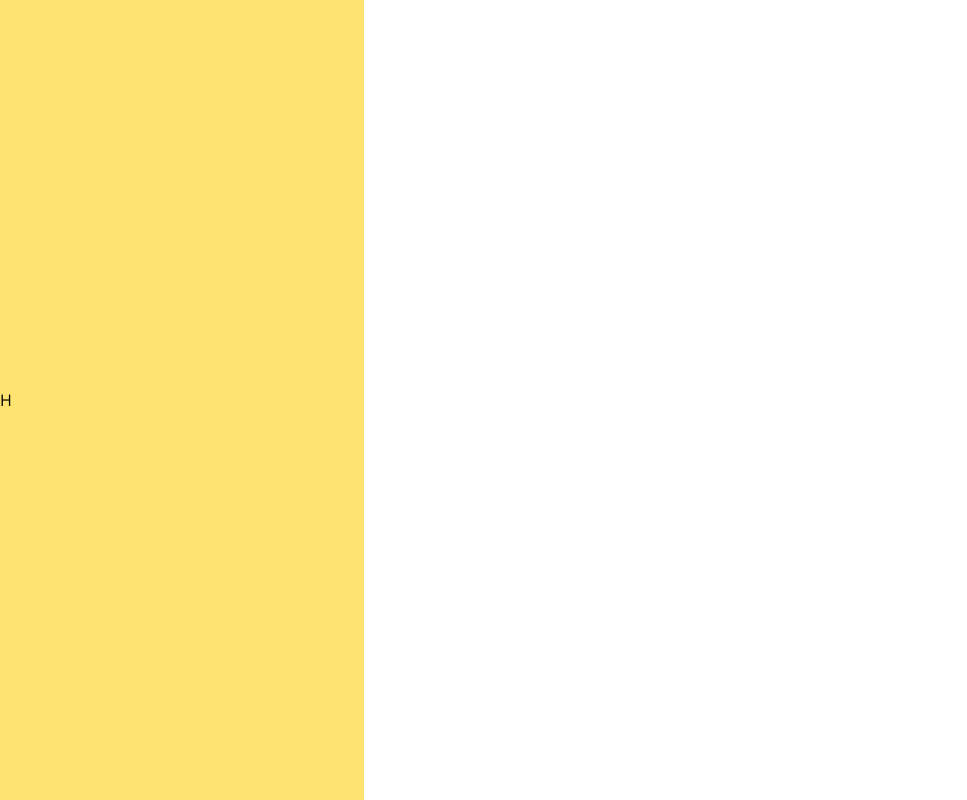
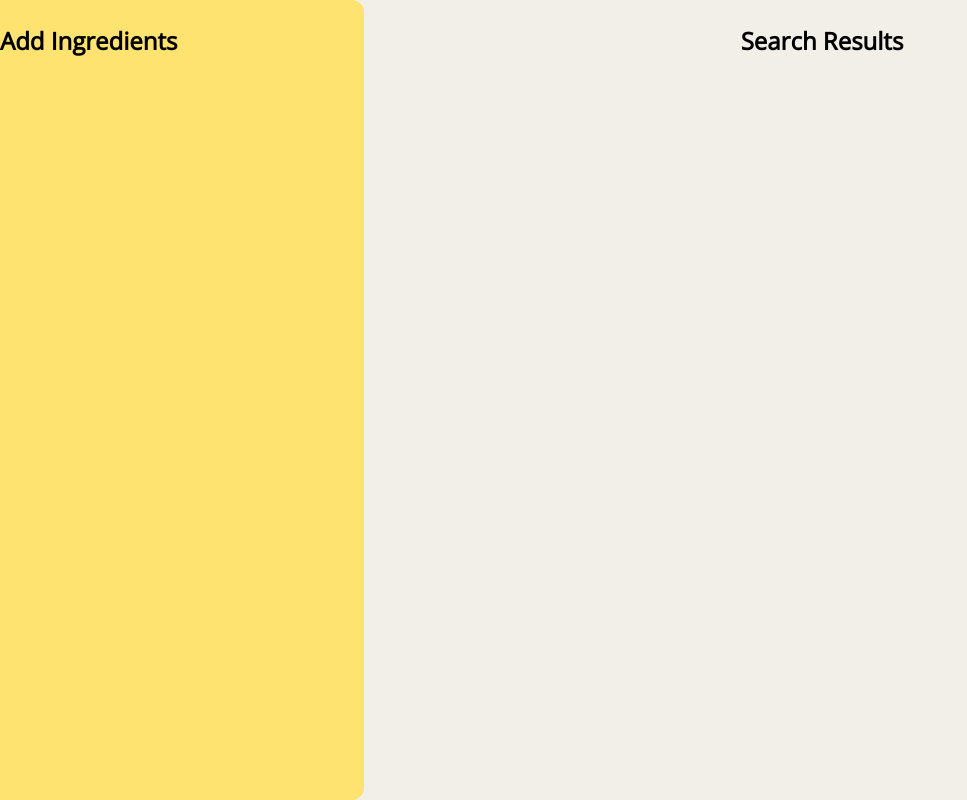
Before and after one commit to jskpaul/frigo, a React (Create React App) app in the folder frontend/: page / in a window 1280 px wide. Shown: the whole page, without its empty margins (0-967 px from the left). Built offline with nearby package versions, Linux system fonts and the light colour scheme.

Commit message:
main bar

```diff
--- a/frontend/src/App.jsx
+++ b/frontend/src/App.jsx
@@ -1,15 +1,14 @@
 import styled, { createGlobalStyle } from 'styled-components';
 
+import Main from './components/main/Main';
 import Sidebar from './components/Sidebar';
 
 export default function App() {
   return (
     <>
       <GlobalStyle />
-      <Sidebar/>
-      <StyledDiv>
-        H
-      </StyledDiv>
+      <Sidebar />
+      <Main />
     </>
   );
 }
@@ -18,13 +17,6 @@ const GlobalStyle = createGlobalStyle`
   body {
     margin: 0;
     font-family: 'Open Sans', sans-serif;
+    background: #f2efe9;
   }
 `;
-
-const StyledDiv = styled.div`
-  height: 100vh;
-  display: flex;
-  justify-content: center;
-  align-items: center;
-  position: absolute;
-`;
--- a/frontend/src/components/Sidebar.jsx
+++ b/frontend/src/components/Sidebar.jsx
@@ -1,8 +1,12 @@
 import styled from "styled-components";
 
-export default function Sidebar() {
+import Title from "./shared/Title";
+
+export default function Sidebar(props) {
     return (
-        <SidebarWrapper></SidebarWrapper>
+        <SidebarWrapper>
+          <Title>Add Ingredients</Title>
+        </SidebarWrapper>
     )
 }
 
@@ -13,4 +17,6 @@ const SidebarWrapper = styled.div`
     top: 0;
     left: 0;
     background: #FFE371;
+    border-top-right-radius: 12px;
+    border-bottom-right-radius: 12px;
 `;
--- /dev/null
+++ b/frontend/src/components/main/Main.jsx
@@ -0,0 +1,22 @@
+import styled from "styled-components"
+
+import Title from "../shared/Title";
+
+export default function Main() {
+  return (
+    <Wrapper>
+      <Title>Search Results</Title>
+    </Wrapper>
+  )
+}
+
+
+const Wrapper = styled.div`
+  position: absolute;
+  top: 0px;
+  left: 364px;
+  width: calc(100vw - 364px);
+  display: flex;
+  flex-direction: column;
+  align-items: center;
+`;
--- /dev/null
+++ b/frontend/src/components/shared/Title.jsx
@@ -0,0 +1,16 @@
+import styled from 'styled-components';
+
+export default function Title(props) {
+  return (
+    <StyledTitle>
+      {props.children}
+    </StyledTitle>
+  )
+}
+
+const StyledTitle = styled.div`
+  font-weight: bolder;
+  font-size: 1.5em;
+  padding-top: 24px;
+  padding-bottom: 24px;
+`;
```
